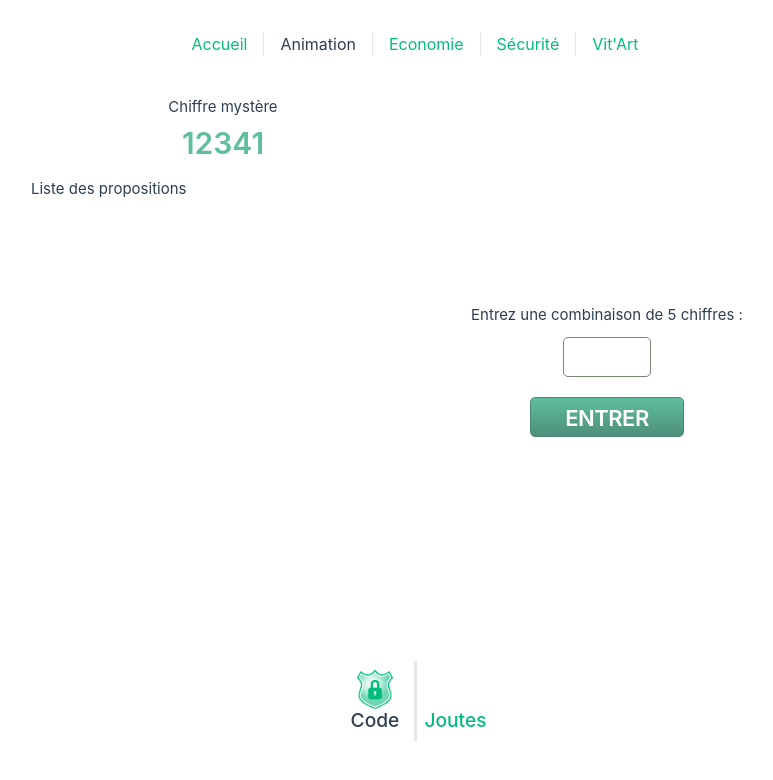
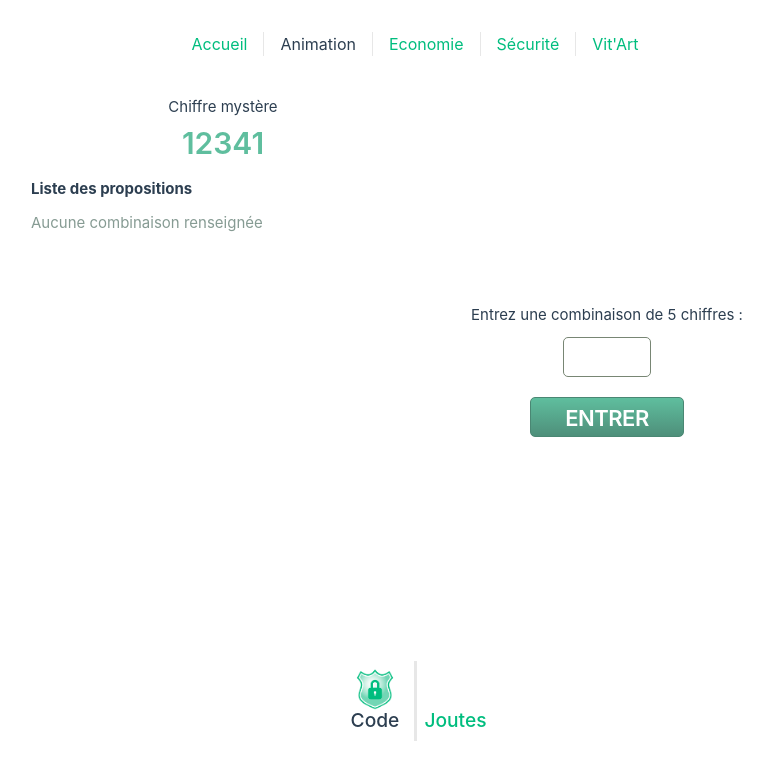
Before and after one commit to GV-Greg/RK-Modules, a Vue app: page /anim/code in a window 1280 px wide. Shown: the top 780 px of the page, without its empty margins (225-998 px from the left). Built offline with nearby package versions, Linux system fonts and the light colour scheme; what vue-sweetalert2 would draw is missing.

Commit message:
little design

```diff
--- a/src/components/Attempts.vue
+++ b/src/components/Attempts.vue
@@ -13,7 +13,7 @@
         <li v-for="attempt in props.attempts">{{ attempt[0] }} : {{ attempt[1] }} pt<span v-if="attempt[1] > 1">s</span></li>
       </ul>
     </div>
-    <div v-else>Aucune combinaison renseign&eacute;e</div>
+    <div v-else class="none">Aucune combinaison renseign&eacute;e</div>
   </div>
 </template>
 
@@ -24,6 +24,10 @@
     align-items: flex-start;
     flex-wrap: wrap;
     margin-top: 10px;
-    color: #ffffff;
+    color: #5fbe9e;
+  }
+
+  .none {
+    color: #869b93;
   }
 </style>
--- a/src/views/anim/CodeView.vue
+++ b/src/views/anim/CodeView.vue
@@ -165,6 +165,10 @@
     margin-top: 10px;
   }
 
+  #attempts-list span {
+    font-weight: bold;
+  }
+
   #secret-number-container {
     display: flex;
     flex-direction: column;
```
